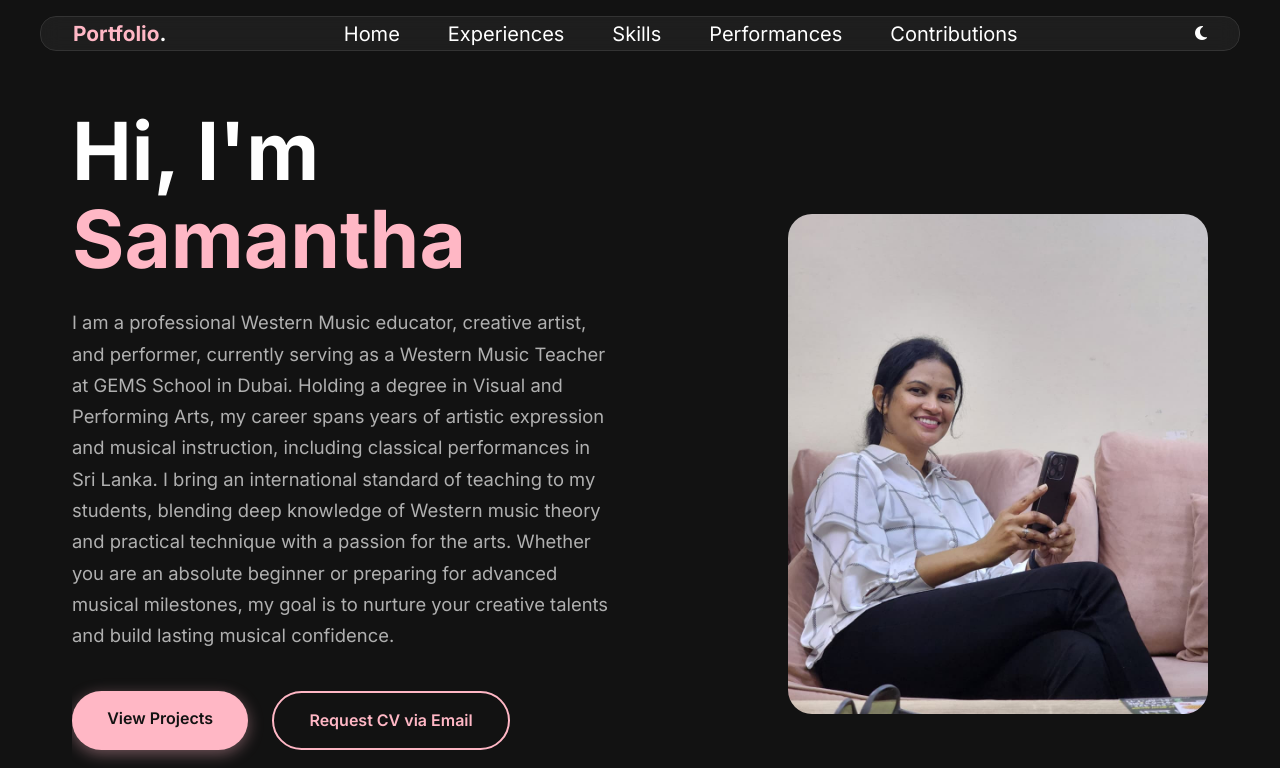
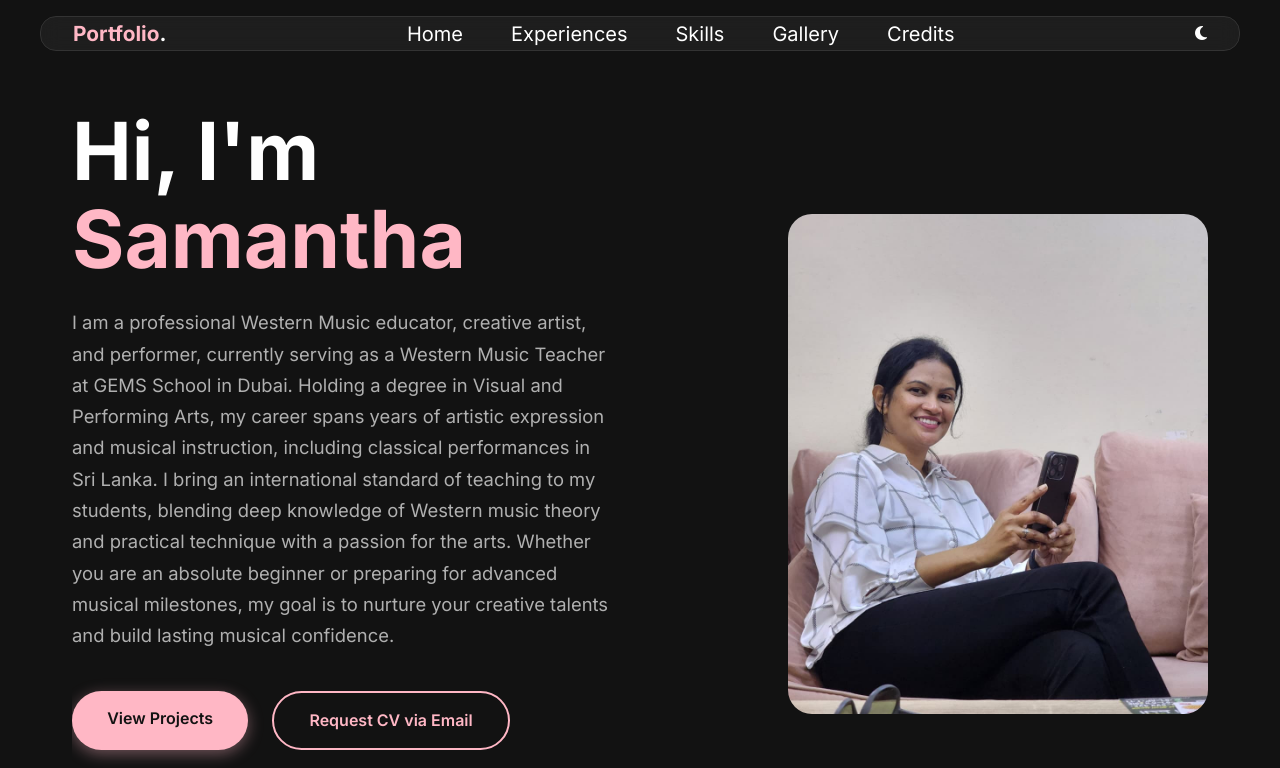
Before and after one commit to MinaraMunasinghe/SamanthaAttanayakeportfolio, a plain HTML site: page index.html in a window 1280 px wide. Shown: the top 768 px of the page. Drawn offline with Linux system fonts and the light colour scheme.

Commit message:
Rename contributions section to credits

```diff
--- a/index.html
+++ b/index.html
@@ -23,8 +23,8 @@
                 <li><a href="#hero">Home</a></li>
                 <li><a href="#certificates">Experiences</a></li>
                 <li><a href="#skills">Skills</a></li>
-                <li><a href="#projects">Performances</a></li>
-                <li><a href="#activities">Contributions</a></li>
+                <li><a href="#projects">Gallery</a></li>
+                <li><a href="#activities">Credits</a></li>
             </ul>
         </nav>
         <div class="theme-toggle" id="theme-toggle">
@@ -78,7 +78,7 @@
         </section>
 
         <section id="activities" class="container">
-            <h2 class="section-title">Professional <span class="accent-text">Contributions</span></h2>
+            <h2 class="section-title">Professional <span class="accent-text">Credits</span></h2>
             <div class="activities-grid">
                 <div class="activity-card">
                     <h3>Professional Growth (CPD)</h3>
```
